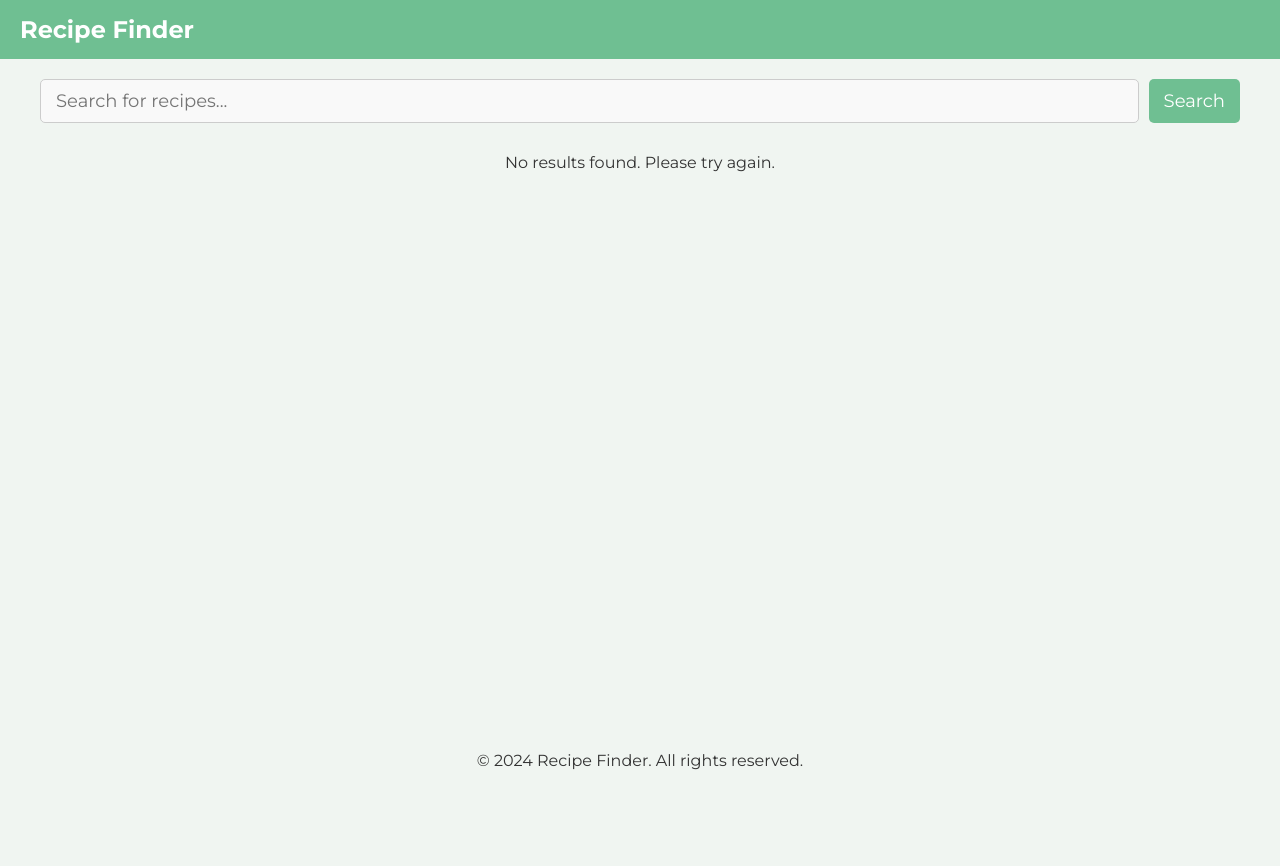
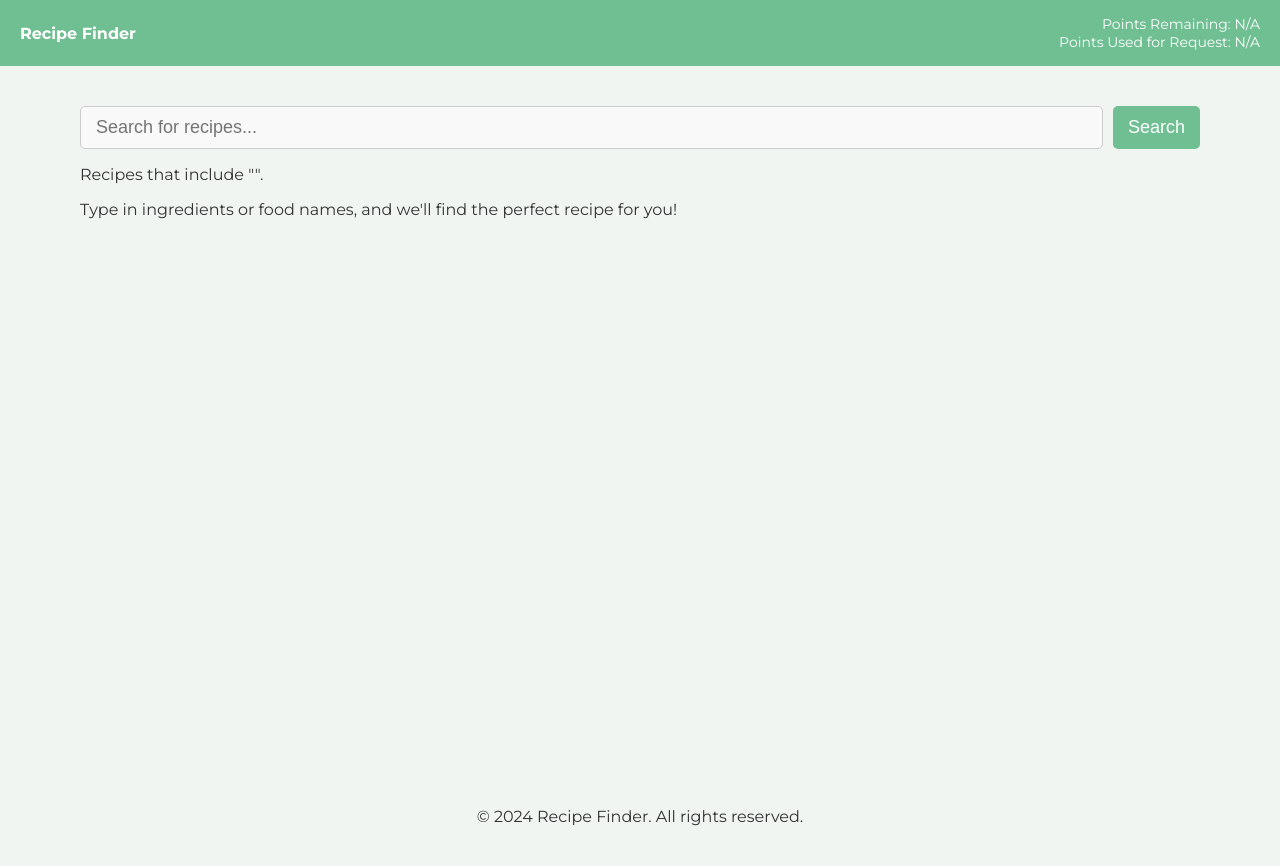
Before and after one commit to atasayugras/recipe, a Node server app: template views/pages/index.ejs in a window 1280 px wide. Before the commit the page ends 770 px from the top, so only its background shows below. Run offline with Node 20, Linux system fonts and the light colour scheme; the template is opened without the code that fills it, so the values that code supplies are empty.

Commit message:
add pagination, point counter

```diff
--- a/index.js
+++ b/index.js
@@ -25,141 +25,67 @@
 const PORT = 3000;
 
 app.get("/", (req, res) => {
-    res.render("pages/index", { data: null, error: null}); // Render index.ejs from views/pages
+    res.render("pages/index", {
+        data: null,
+        error: null,
+        searchInitiated: false,
+        currentPage: 1,
+        totalPages: 0,
+        totalPointsUsed: 0,
+        pointsRemaining: null,
+        pointsUsedForRequest: null
+    });
 });
 
-// Handle the form submission
 app.post("/search", async (req, res) => {
-    const { query } = req.body;  // Get the input value (query) from the form submission
+    const { query, page = 1 } = req.body;
+    const resultsPerPage = 8;
+    const offset = (page - 1) * resultsPerPage;
 
     try {
-        // Send request to external API using Axios
         const searchResponse = await axios.get(`${API_URL}/recipes/complexSearch`, {
             params: {
                 query: query,
-                number: 8, // Limit results (Make it 8 after you're satisfied)
+                number: resultsPerPage,
+                offset: offset,
                 apiKey: API_KEY
             }
         });
 
-        // Just take the results part from the API response
+        // Extract the quota-related headers
+        const pointsUsedForRequest = parseFloat(searchResponse.headers['x-api-quota-request']);
+        const totalPointsUsed = parseFloat(searchResponse.headers['x-api-quota-used']);
+        const pointsRemaining = parseFloat(searchResponse.headers['x-api-quota-left']);
+
         const recipes = searchResponse.data.results;
+        const totalResults = searchResponse.data.totalResults;
+        const totalPages = Math.ceil(totalResults / resultsPerPage);
 
-        // Fetch detailed information for each recipe
-        const recipeDetailsPromises = recipes.map(recipe =>
-            axios.get(`${API_URL}/recipes/${recipe.id}/information`, {
-                params: {
-                    apiKey: API_KEY
-                }
-            })
-        );
-
-        const recipeDetailsResponses = await Promise.all(recipeDetailsPromises);
-
-        // Map the details to include dietary info
-        const detailedRecipes = recipeDetailsResponses.map(response => {
-            const { title, glutenFree, dairyFree, vegetarian, vegan, sourceUrl, image } = response.data;
-            return { title, glutenFree, dairyFree, vegetarian, vegan, sourceUrl, image };
+        res.render('pages/index', {
+            data: recipes,
+            currentPage: page,
+            totalPages: totalPages,
+            query: query,
+            error: null,
+            searchInitiated: true, // Search is initiated
+            totalPointsUsed: totalPointsUsed,
+            pointsRemaining: pointsRemaining,
+            pointsUsedForRequest: pointsUsedForRequest
         });
-
-        // Pass the detailed recipe data to the client-side for rendering
-        res.render('pages/index', { data: detailedRecipes, error: null });
 
     } catch (error) {
         console.error('Error fetching data from API:', error);
-        res.render('pages/index', { data: null, error: 'Error fetching data from the API' });
+        res.render('pages/index', {
+            data: null,
+            error: 'Error fetching data from the API',
+            searchInitiated: true,
+            pointsRemaining: null,
+            pointsUsedForRequest: null
+        });
     }
 });
+
 
 app.listen(PORT, () => {
     console.log(`Server is running on ${PORT}`);
 });
-
-
-
-
-
-
-/*
-Steps
-
-Initialization
-1. **Set Up Project Structure**:
-   - Create a new project folder and initialize it with `npm init`.
-   - Install necessary dependencies: `express`, `axios`, and `ejs`.
-
-2. **Create Basic Server**:
-   - Set up an Express server with basic routing.
-   - Serve static files (CSS, JS) and configure EJS as the templating engine.
-
-Category Management
-3. **[Server] Retrieve Food Categories**:
-   - Use the API to get the list of food categories.
-   - Example API Request: `GET /v0/food/categories`.
-
-4. **[Server] Send Categories to Client**:
-   - Return the categories as a JSON response or render them in a view.
-
-5. **[Client] Render Category Tabs**:
-   - Create dynamic tabs in the UI for each food category received from the server.
-
-Subcategory Management
-6. **[Server] Retrieve Subcategories for Each Category**:
-   - Fetch subcategories based on the selected category.
-   - Example API Request: `GET /v0/food/subcategories?category=<category_name>`.
-
-7. **[Server] Send Subcategories to Client**:
-   - Return the subcategories to the client for rendering.
-
-8. **[Client] Render Subcategory Tabs**:
-   - Create subcategory tabs under the corresponding category tab.
-
-Item Management
-9. **[Server] Retrieve Food Items by Subcategory**:
-   - Fetch food items for the selected subcategory.
-   - Example API Request: `GET /v0/food/items?subcategory=<subcategory_name>`.
-
-10. **[Server] Send Food Items to Client**:
-    - Pass the list of food items to the client for display.
-
-11. **[Client] Render Food Item Cards**:
-    - Display the food items as cards on the page.
-
-12. **[Client] Implement Pagination**:
-    - Set up pagination to limit the number of items shown per page.
-
-Filtering
-13. **[Client] Add Search Input Field**:
-    - Include an input field for users to filter food items.
-
-14. **[Script] Implement Filtering Logic**:
-    - Create a function to filter the displayed food items based on user input.
-
-Modal Implementation
-15. **[Client] Set Up Modal for Item Details**:
-    - Design a modal layout to display item details when a food card is clicked.
-
-16. **[Client] Handle Item Click Event**:
-    - When an item is clicked, open the modal and fetch detailed information about the item.
-
-17. **[Server] Retrieve Allergen Information**:
-    - Fetch allergen data for the selected item.
-    - Example API Request: `GET /v0/food/allergens?query=<item_name>`.
-
-18. **[Server] Send Allergen Data to Client**:
-    - Return the allergen data to the client.
-
-19. **[Client] Display Allergen Information in Modal**:
-    - Render the allergen information inside the modal when it is opened.
-
-Additional Steps
-20. **[Client] Add Loading States**:
-    - Implement loading indicators while data is being fetched.
-
-21. **[Client] Handle Error States**:
-    - Display user-friendly error messages if any API calls fail.
-
-22. **[Client] Make UI Responsive**:
-    - Ensure that the layout adapts to various screen sizes for mobile-friendliness.
-
-*/
--- a/public/styles/main.css
+++ b/public/styles/main.css
@@ -1,24 +1,69 @@
+/* Global Styles */
 * {
-    box-sizing: border-box;
-    font-family: 'Montserrat', sans-serif;
+    box-sizing: border-box; /* Include padding and border in element's total width and height */
     margin: 0;
     padding: 0;
 }
 
-/* Navigation Bar Styles */
+html, body {
+    height: 100%; /* Make sure body and html take full height */
+    width: 100%;  /* Ensure body and html take full width */
+    background-color: #f0f5f1;
+    color: #333;
+    font-family: 'Montserrat', sans-serif;
+    display: flex;
+    flex-direction: column;
+    cursor: url('/assets/cursors/cursor.cur'), auto;
+}
+
+body {
+    display: flex;
+    flex-direction: column; /* Arrange children in a column */
+}
+
+.container {
+    display: flex;
+    flex-direction: column;
+    min-height: 100vh; /* Ensure it takes at least full height of viewport */
+    max-width: 1200px; /* Set maximum width */
+    width: 100%; /* Ensure container takes full available width */
+    margin: auto; /* Center the container */
+    padding: 20px; /* Add padding inside the container */
+}
+
+.main-content {
+    display: flex;
+    flex-direction: column;
+    gap: 16px;
+    flex: 1; /* Allow main content to grow and fill the available space */
+    padding: 20px; /* Add padding for spacing */
+}
+
+form {
+    display: flex;
+}
+
+footer {
+    background-color: #6FBF92;
+    text-align: center;
+    padding: 10px 0;
+    width: 100%;
+    position: relative;
+    bottom: 0; /* Position it at the bottom */
+}
+/* ********** NAV ********** */
 .navbar {
     display: flex;
+    justify-content: space-between; /* Ensure the points info aligns to the right */
     align-items: center;
-    justify-content: space-between;
     background-color: #6FBF92;
     padding: 15px 20px;
     width: 100%;
-    position: relative;
 }
 
 .logo a {
     color: white;
-    font-size: 24px;
+    font-size: 1.5 rem;
     font-weight: bold;
     text-decoration: none;
     transition: color 0.3s;
@@ -28,63 +73,28 @@
     color: #eee;
 }
 
-.nav-links {
-    list-style: none;
-    display: flex;
-    margin: 0;
-    padding: 0;
+/* Points */
+.points-info {
+    font-size: 0.9em;
+    color: #666; /* Subtle gray color */
+    margin-left: auto; /* Aligns points info to the right */
+    padding: 10px;
+    white-space: nowrap; /* Prevents breaking of text */
 }
 
-.nav-links li {
-    margin-left: 20px;
+.quota-info {
+    display: flex;
+    flex-direction: column;
+    align-items: flex-end;
+    color: white;
+    font-size: 14px;
 }
 
-.nav-links a {
-    text-decoration: none;
-    color: white;
-    font-size: 18px;
-    transition: color 0.3s;
+.quota-info p {
+    margin: 0;
 }
 
-.nav-links a:hover {
-    color: #eee;
-}
-
-/* Responsive adjustments for mobile view */
-@media (max-width: 600px) {
-    .nav-links {
-        flex-direction: column;
-        margin-top: 10px;
-    }
-
-    .nav-links li {
-        margin-left: 0;
-        margin-bottom: 10px;
-    }
-}
-
-html, body {
-    height: 100%;
-}
-
-body {
-    display: flex;
-    flex-direction: column;
-    margin: 0;
-    background-color: #f0f5f1;
-    color: #333;
-    font-family: 'Montserrat', sans-serif;
-    cursor: url('/assets/cursors/cursor.cur'), auto;
-}
-
-.main-content {
-    flex: 1;
-    display: flex;
-    flex-direction: column;
-    align-items: center;
-    padding: 20px;
-}
-
+/* ********** SEARCH INPUT SECTION ********** */
 .searchContainer {
     display: flex;
     align-items: center;
@@ -93,14 +103,17 @@
     margin: 0 auto;
 }
 
-form {
-    display: flex;
+#searchInput {
     width: 100%;
+}
+
+.search-form {
+    width: 100%;
+    display: flex; /* Use flexbox to align the input and button */
 }
 
 input[type="text"] {
     flex-grow: 1;
-    min-width: 0;
     padding: 10px 15px;
     font-size: 18px;
     border: 1px solid #ccc;
@@ -116,7 +129,7 @@
     outline: none;
 }
 
-/* Button styles */
+/* Button Styles */
 button {
     padding: 10px 15px;
     font-size: 18px;
@@ -126,31 +139,27 @@
     border-radius: 5px;
     cursor: pointer;
     flex-shrink: 0;
-    font-family: 'Montserrat', sans-serif;
+    transition: background-color 0.3s;
 }
 
 button:hover {
     background-color: #4CAF50;
 }
 
-p {
-    margin-top: 20px;
-    padding: 10px;
-    border-radius: 5px;
-    font-family: 'Montserrat', sans-serif;
-}
-
+/* ********** CARDS ********** */
 .item-grid {
     display: flex;
     flex-wrap: wrap;
     justify-content: space-between; /* Ensure items are spread out */
     max-width: 1200px;
     width: 100%;
-    margin: 20px auto;
     gap: 20px; /* Space between cards */
 }
 
 .item-card {
+    display: flex;
+    flex-direction: column;
+    gap: 16px;
     background-color: white;
     border: 1px solid #ccc;
     padding: 20px;
@@ -163,18 +172,48 @@
 .item-card img {
     max-width: 100%;
     border-radius: 10px;
+    object-fit: cover; /* Ensures image covers the box without distortion */
 }
 
-.item-card h3 {
-    color: #3A3A3A;
+/* ********** PAGINATION ********** */
+.pagination {
+    display: flex;
+    align-items: center; /* Aligns items vertically centered */
+    justify-content: flex-end; /* Align items to the right */
+    margin-top: 20px;
+    width: 100%; /* Ensure it takes the full width of the parent container */
 }
 
-.diet-info p {
-    margin: 5px 0;
-    font-family: 'Montserrat', sans-serif;
+.pagination span {
+    font-size: 16px;
+    white-space: nowrap; /* Prevents wrapping */
+    margin-right: 10px; /* Space between the span and the Previous button */
+    flex-grow: 1; /* Allow the span to fill remaining space */
 }
 
-/* Responsive adjustments for tablet view */
+.pagination form {
+    display: inline-block;
+}
+
+.pagination button {
+    padding: 8px 12px;
+    font-size: 14px;
+    color: #6FBF92;
+    background-color: transparent;
+    border: 1px solid #6FBF92;
+    border-radius: 5px;
+    cursor: pointer;
+    transition: background-color 0.3s, color 0.3s;
+    margin-left: 10px; /* Space between Previous and Next buttons */
+}
+
+.pagination button:hover {
+    background-color: #6FBF92;
+    color: white;
+}
+
+/* ********** BREAKPOINTS ********** */
+/* TABLET*/
 @media (max-width: 900px) {
     .item-card {
         flex: 1 1 calc(33.33% - 20px); /* 3 cards per row */
@@ -182,7 +221,7 @@
     }
 }
 
-/* Responsive adjustments for small tablets */
+/* SMALL TABLET */
 @media (max-width: 768px) {
     .item-card {
         flex: 1 1 calc(50% - 20px); /* 2 cards per row */
@@ -190,11 +229,12 @@
     }
 }
 
-/* Responsive adjustments for mobile view */
+/* MOBILE */
 @media (max-width: 600px) {
     .item-card {
         flex: 1 1 100%; /* 1 card per row */
         max-width: 100%;
         margin: 0; /* Remove any margins */
+        white-space: nowrap;
     }
 }
--- a/views/pages/index.ejs
+++ b/views/pages/index.ejs
@@ -1,22 +1,30 @@
 <!DOCTYPE html>
 <html lang="en">
-    <%- include('../partials/header') %>
+    <%- include('../partials/header', {
+        pointsRemaining: pointsRemaining || 0,  // Set default 0 if undefined
+        totalPointsUsed: totalPointsUsed || 0,  // Set default 0 if undefined
+        pointsUsedForRequest: pointsUsedForRequest || 0  // Set default 0 if undefined
+    }) %>
     <body>
+        <div class="container">
             <div class="main-content">
                 <!-- Search Input -->
                 <div class="searchContainer">
-                <form id="searchForm" action="/search" method="POST">
-                    <input type="text" id="searchInput" class="pointer-area" name="query" placeholder="Search for recipes..." required>
-                    <button type="submit" id="searchButton" class="pointer-area">Search</button>
+                    <form id="searchForm" class="search-form" action="/search" method="POST">
+                        <input type="text" id="searchInput" name="query" placeholder="Search for recipes..." required>
+                        <button type="submit" id="searchButton">Search</button>
                     </form>
                 </div>
 
                 <!-- Results Section -->
+                <p> Recipes that include "<%= query %>".</p>
                 <div id="results">
-                <% if (data && data.length > 0) { %>
+                    <% if (!searchInitiated) { %>
+                        <p class="welcome-message">Type in ingredients or food names, and we'll find the perfect recipe for you!</p>
+                    <% } else if (data && data.length > 0) { %>
                         <div class="item-grid">
                             <% data.forEach(item => { %>
-                            <div class="item-card pointer-area">
+                                <div class="item-card">
                                     <img src="<%= item.image %>" alt="<%= item.title %>">
                                     <strong><%= item.title %></strong>
                                     <div class="diet-info">
@@ -35,9 +43,32 @@
                         <p>No results found. Please try again.</p>
                     <% } %>
                 </div>
+
+                <!-- Pagination Controls -->
+                <div class="pagination">
+                    <% if (currentPage > 1) { %>
+                        <span>Page <%= currentPage %> of <%= totalPages %></span>
+
+                        <form method="POST" action="/search">
+                            <input type="hidden" name="query" value="<%= query %>">
+                            <input type="hidden" name="page" value="<%= currentPage - 1 %>">
+                            <button type="submit">&laquo; Previous</button>
+                        </form>
+                    <% } %>
+
+                    <% if (currentPage < totalPages) { %>
+                        <form method="POST" action="/search" class="next-form">
+                            <input type="hidden" name="query" value="<%= query %>">
+                            <input type="hidden" name="page" value="<%= currentPage + 1 %>">
+                            <button type="submit">Next &raquo;</button>
+                        </form>
+                    <% } %>
                 </div>
+            </div> <!-- End of main-content -->
+
+            <%- include('../partials/footer') %> <!-- Include footer outside of main content -->
+        </div> <!-- End of container -->
 
         <script src="/scripts/main.js"></script>
-        <%- include('../partials/footer') %> <!-- Include footer -->
     </body>
 </html>
--- a/views/partials/header.ejs
+++ b/views/partials/header.ejs
@@ -5,17 +5,15 @@
     <link href="https://fonts.googleapis.com/css2?family=Montserrat:wght@400;500;600;700&display=swap" rel="stylesheet">
     <link rel="stylesheet" href="/styles/main.css">
 <!-- Navigation Bar -->
+<!-- Navigation Bar -->
 <nav class="navbar">
     <div class="logo">
-        <a href="/" class="pointer-area">Recipe Finder</a> <!-- Text logo -->
+        <a href="/">Recipe Finder</a> <!-- Text logo -->
     </div>
-    <!--
-    <ul class="nav-links">
-        <li><a href="/" class="pointer-area">Home</a></li>
-        <li><a href="/about" class="pointer-area">About</a></li>
-        <li><a href="/recipes" class="pointer-area">Recipes</a></li>
-        <li><a href="/contact" class="pointer-area">Contact</a></li>
-    </ul>
-    -->
+
+    <div class="quota-info">
+        <p>Points Remaining: <%= pointsRemaining ? pointsRemaining.toFixed(2) : 'N/A' %></p>
+        <p>Points Used for Request: <%= pointsUsedForRequest ? pointsUsedForRequest.toFixed(2) : 'N/A' %></p>
+    </div>
 </nav>
 </head>
```
Lines whose indentation alone changed are shown as unchanged.
